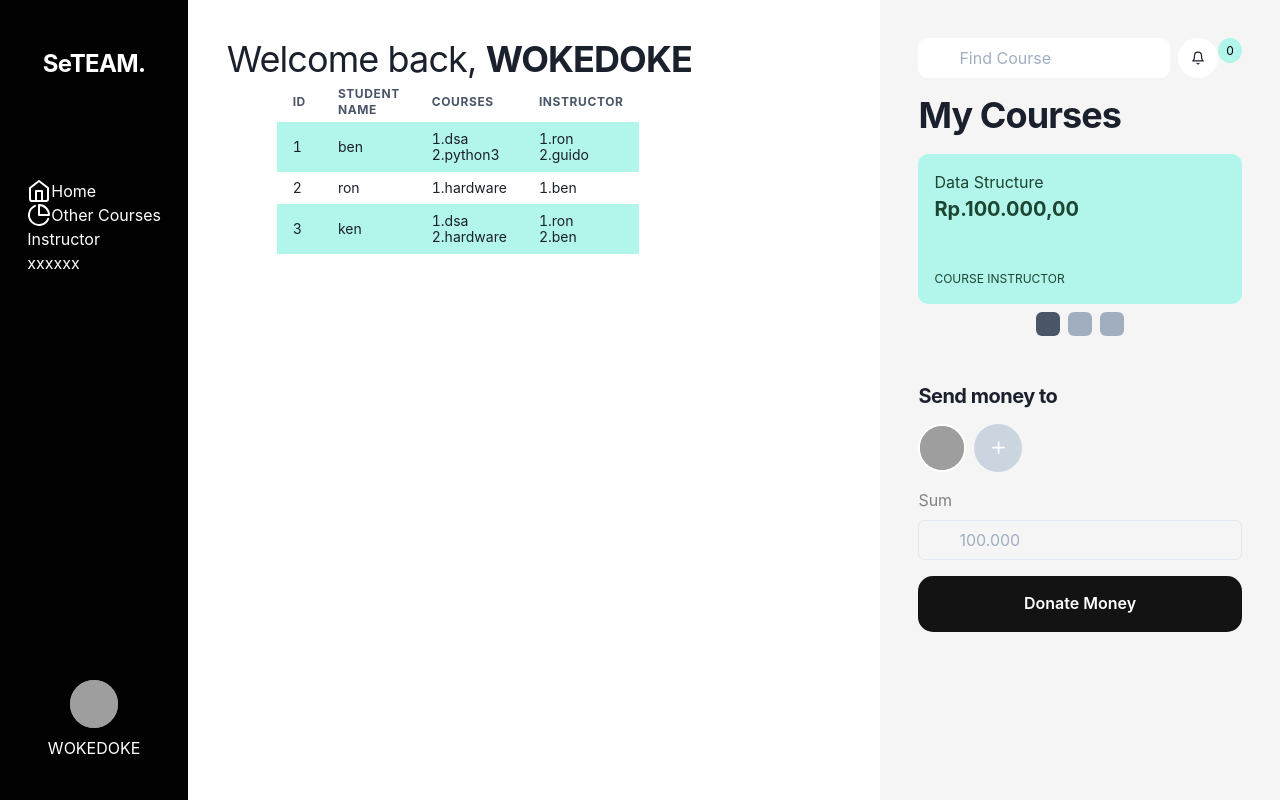
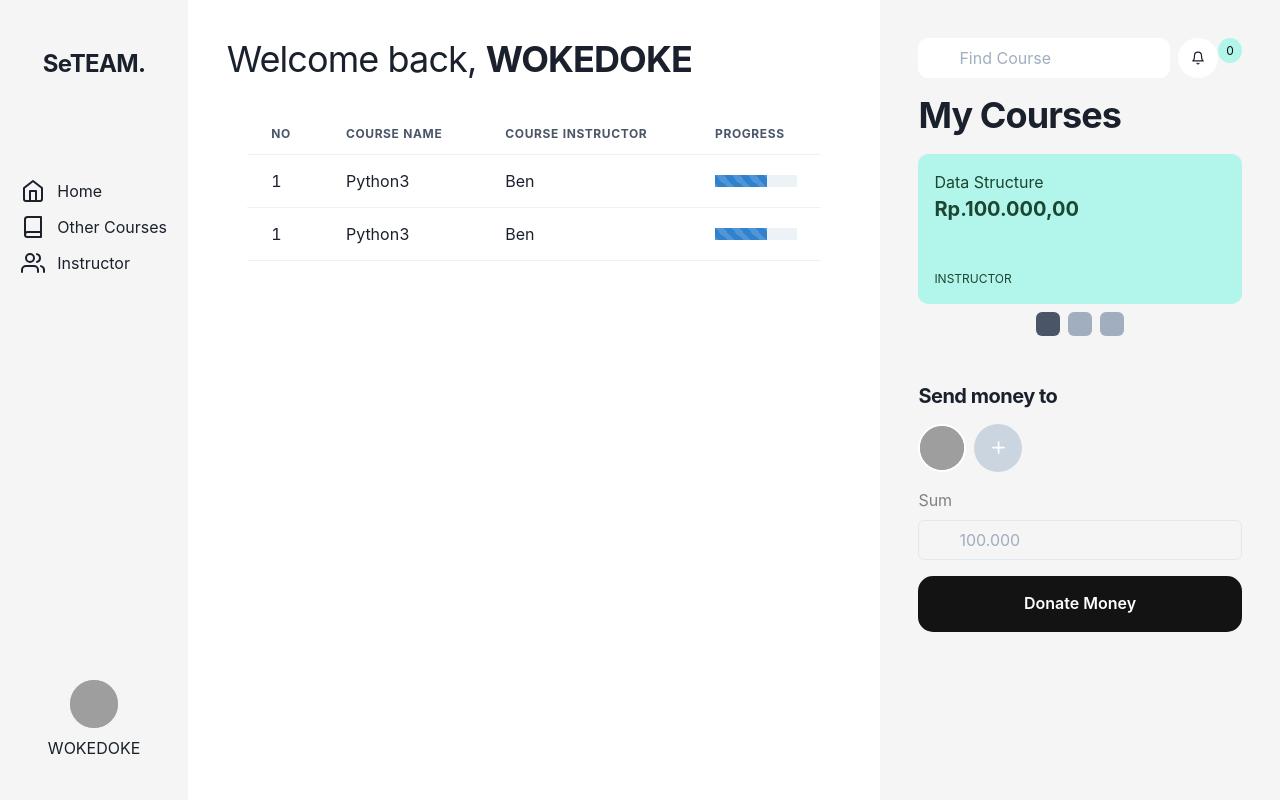
Before and after one commit to priambudiLB/SeTEAM, a Next.js app: page /dashboard in a window 1280 px wide. Built offline with nearby package versions, Linux system fonts and the light colour scheme; grey boxes are pictures that could not be loaded.

Commit message:
Edit Dashboard
For Student

```diff
--- /dev/null
+++ b/components/ProgressDashboard/index.js
@@ -0,0 +1,97 @@
+import React from "react";
+// node.js library that concatenates classes (strings)
+
+// reactstrap components
+
+// layout for this page
+import {
+  Table,
+  Container,
+  Thead,
+  Tbody,
+  Tfoot,
+  Tr,
+  Th,
+  Td,
+  TableCaption,
+  Heading,
+  Flex,
+} from "@chakra-ui/react"
+import { Progress } from "@chakra-ui/react"
+
+
+
+
+
+
+const ProgressDashboard = () => {
+
+
+
+  return (
+    <>
+      {/* Page content */}
+
+      <Container >
+
+        <Flex>
+          <Table>
+
+            <Thead>
+              <Th>
+                No
+              </Th>
+              <Th>
+                Course Name
+              </Th>
+              <Th>
+                Course Instructor
+              </Th>
+              <Th>
+                Progress
+              </Th>
+            </Thead>
+            <Tbody>
+              <Tr>
+                <Td>
+                  1
+                </Td>
+                <Td>
+                  Python3
+                </Td>
+                <Td>
+                  Ben
+                </Td>
+                <Td>
+                  <Progress hasStripe value={64} />
+                </Td>
+              </Tr>
+              <Tr>
+                <Td>
+                  1
+                </Td>
+                <Td>
+                  Python3
+                </Td>
+                <Td>
+                  Ben
+                </Td>
+                <Td>
+                  <Progress hasStripe value={64} />
+                </Td>
+              </Tr>
+
+
+            </Tbody>
+          </Table>
+        </Flex>
+
+
+      </Container>
+    </>
+  );
+};
+
+
+
+export default ProgressDashboard;
--- a/package.json
+++ b/package.json
@@ -18,11 +18,10 @@
     "react": "17.0.2",
     "react-bootstrap": "^2.0.2",
     "react-dom": "17.0.2",
+    "react-icons": "^4.3.1",
     "react-redux": "^7.2.6",
     "react-router": "^6.0.2",
     "react-router-dom": "^6.0.2",
-    "react-icons": "^4.3.1",
-    "react-redux": "^7.2.6",
     "redux": "^4.1.2"
   },
   "devDependencies": {
--- a/pages/dashboard.js
+++ b/pages/dashboard.js
@@ -20,11 +20,17 @@ import {
     Button,
     Input,
     InputGroup,
-    InputLeftElement
+    InputLeftElement,
+    Stack,
+    HStack,
+    VStack,
 } from '@chakra-ui/react'
+
+
 import {
     FiHome,
     FiPieChart,
+    FiBook,
     FiDollarSign,
     FiBox,
     FiCalendar,
@@ -33,15 +39,18 @@ import {
     FiPlus,
     FiCreditCard,
     FiSearch,
+    FiUsers,
     FiBell
 } from "react-icons/fi"
 import StudentDashboard from "./StudentDashboard";
 import { useState } from "react";
+import ProgressDashboard from '../components/ProgressDashboard/index';
 
 
 function dashboard() {
     const [value, changeValue] = useState(1)
     const themeColor = "#B2F5EA";
+    const fontColor = "#@30c040";
     return (
         <Flex
             h={[null, null, "100vh"]}
@@ -54,13 +63,14 @@ function dashboard() {
                 w={["100%", "100%", "10%", "15%", "15%"]}
                 flexDir="column"
                 alignItems="center"
-                backgroundColor="#020202"
-                color="#fff"
+                bgColor="#F5F5F5"
+                color=""
             >
                 <Flex
                     flexDir="column"
                     h={[null, null, "100vh"]}
                     justifyContent="space-between"
+                    color={fontColor}
                 >
                     <Flex
                         flexDir="column"
@@ -81,39 +91,34 @@ function dashboard() {
                             align={["center", "center", "center", "flex-start", "flex-start"]}
                             wrap={["wrap", "wrap", "nowrap", "nowrap", "nowrap"]}
                             justifyContent="center"
+
                         >
-                            <Flex className="sidebar-items" mr={[2, 6, 0, 0, 0]}>
-                                <Link display={["none", "none", "flex", "flex", "flex"]}>
+                            <Flex className="sidebar-items" mr={[2, 6, 0, 0, 0]} mb={3}>
+                                <Link display={["none", "none", "flex", "flex", "flex"]} >
                                     <Icon as={FiHome} fontSize="2xl" className="active-icon" />
                                 </Link>
                                 <Link _hover={{ textDecor: 'none' }} display={["flex", "flex", "none", "flex", "flex"]}>
-                                    <Text className="active"><a href="/">Home</a></Text>
+                                    <Text className="active" ml={3} ><a href="/">Home</a></Text>
                                 </Link>
                             </Flex>
-                            <Flex className="sidebar-items" mr={[2, 6, 0, 0, 0]}>
+                            <Flex className="sidebar-items" mr={[2, 6, 0, 0, 0]} mb={3}>
                                 <Link display={["none", "none", "flex", "flex", "flex"]}>
-                                    <Icon as={FiPieChart} fontSize="2xl" />
+                                    <Icon as={FiBook} fontSize="2xl" />
                                 </Link>
                                 <Link _hover={{ textDecor: 'none' }} display={["flex", "flex", "none", "flex", "flex"]}>
-                                    <Text>Other Courses</Text>
+                                    <Text ml={3}>Other Courses</Text>
                                 </Link>
                             </Flex>
-                            <Flex className="sidebar-items" mr={[2, 6, 0, 0, 0]}>
+                            <Flex className="sidebar-items" mr={[2, 6, 0, 0, 0]} mb={3}>
                                 <Link display={["none", "none", "flex", "flex", "flex"]}>
-                                    {/* <Icon as={FiDollarSign} fontSize="2xl" /> */}
+                                    <Icon as={FiUsers} fontSize="2xl" />
                                 </Link>
                                 <Link _hover={{ textDecor: 'none' }} display={["flex", "flex", "none", "flex", "flex"]}>
-                                    <Text>Instructor</Text>
+                                    <Text ml={3}>Instructor</Text>
                                 </Link>
                             </Flex>
-                            <Flex className="sidebar-items" mr={[2, 6, 0, 0, 0]}>
-                                <Link display={["none", "none", "flex", "flex", "flex"]}>
-                                    {/* <Icon as={FiBox} fontSize="2xl" /> */}
-                                    </Link>
-                                <Link _hover={{ textDecor: 'none' }} display={["flex", "flex", "none", "flex", "flex"]}>
-                                    <Text>xxxxxx</Text>
-                                </Link>
-                            </Flex>
+
+
                         </Flex>
                     </Flex>
                     <Flex flexDir="column" alignItems="center" mb={10} mt={5}>
@@ -129,21 +134,31 @@ function dashboard() {
 
             {/* col 2 */}
             <Flex
-                width={["100%", "100%", "60%", "60%", "55%"]}
-                padding="3%"
+
+            w={["100%", "100%", "60%", "60%", "55%"]}
+            p="3%"
             flexDir="column"
             overflow="auto"
-                minH="100vh"
+            minH="100vh">
+                <VStack
+                    spacing={4}
+                    align="stretch"
                 >
+                    <Box >
                         <Heading
                             fontWeight="normal"
-                    margin-bottom={4}
+                            mb={4}
                             letterSpacing="tight"
+                            color={fontColor}
                         >
                             Welcome back, <Flex display="inline-flex" fontWeight="bold">WOKEDOKE</Flex>
                         </Heading>
+                    </Box>
+                    <Box >
+                        <ProgressDashboard />
+                    </Box>
 
-                <StudentDashboard />
+                </VStack>
             </Flex>
 
             {/* col 3 */}
@@ -153,6 +168,7 @@ function dashboard() {
                 flexDirection="column"
                 overflow="auto"
                 minWidth={[null, null, "300px", "300px", "400px"]}
+                color={fontColor}
             >
                 <Flex >
                     <InputGroup bgColor="#fff" mb={4} border="none" borderColor="#fff" borderRadius="10px" mr={2}>
@@ -170,7 +186,7 @@ function dashboard() {
                         height={25}
                         bgColor={themeColor}
                         borderRadius="50%"
-                        color="black"
+                        color="#0e0e0e"
                         align="center"
                         justify="center"
                         margin-left="-3"
@@ -206,7 +222,7 @@ function dashboard() {
                             <Flex align="flex-end" justify="space-between">
                                 <Flex>
                                     <Flex flexDir="column" mr={4}>
-                                        <Text textTransform="uppercase" fontSize="xs">Course Instructor</Text>
+                                        <Text textTransform="uppercase" fontSize="xs">Instructor</Text>
                                         {/* <Text fontSize="lg">12/23</Text> */}
                                     </Flex>
                                     <Flex flexDir="column">
@@ -225,7 +241,7 @@ function dashboard() {
                         mt={4}
                         w="100%"
                         h="150px"
-                        bgGradient="linear(to-t, yellow.300, blue.500)"
+                        backgroundColor={themeColor}
                     >
                         <Flex p="1em" color="#1C4532" flexDir="column" h="100%" justify="space-between">
                             <Flex justify="space-between" w="100%" align="flex-start">
@@ -242,7 +258,7 @@ function dashboard() {
                             <Flex align="flex-end" justify="space-between">
                                 <Flex>
                                     <Flex flexDir="column" mr={4}>
-                                        <Text textTransform="uppercase" fontSize="xs">Course Instructor</Text>
+                                        <Text textTransform="uppercase" fontSize="xs">Instructor</Text>
                                         {/* <Text fontSize="lg">9/24</Text> */}
                                     </Flex>
                                     <Flex flexDir="column">
@@ -261,7 +277,7 @@ function dashboard() {
                         mt={4}
                         w="100%"
                         h="150px"
-                        bgGradient="linear(to-t, orange.300, pink.600)"
+                        backgroundColor={themeColor}
                     >
                         <Flex p="1em" color="#1C4532" flexDir="column" h="100%" justify="space-between">
                             <Flex justify="space-between" w="100%" align="flex-start">
@@ -278,7 +294,7 @@ function dashboard() {
                             <Flex align="flex-end" justify="space-between">
                                 <Flex>
                                     <Flex flexDir="column" mr={4}>
-                                        <Text textTransform="uppercase" fontSize="xs">Course Instructor</Text>
+                                        <Text textTransform="uppercase" fontSize="xs">Instructor</Text>
                                         {/* <Text fontSize="lg">11/22</Text> */}
                                     </Flex>
                                     <Flex flexDir="column">
```
Also changed, not shown: components/ProgressDashboard/index2.js (added, +158 -0 lines), components/vertical-navbar/index.js (deleted), noteaja.txt, 1 other file (tests, documents, lock files or other folders). Lines whose indentation alone changed are shown as unchanged.
